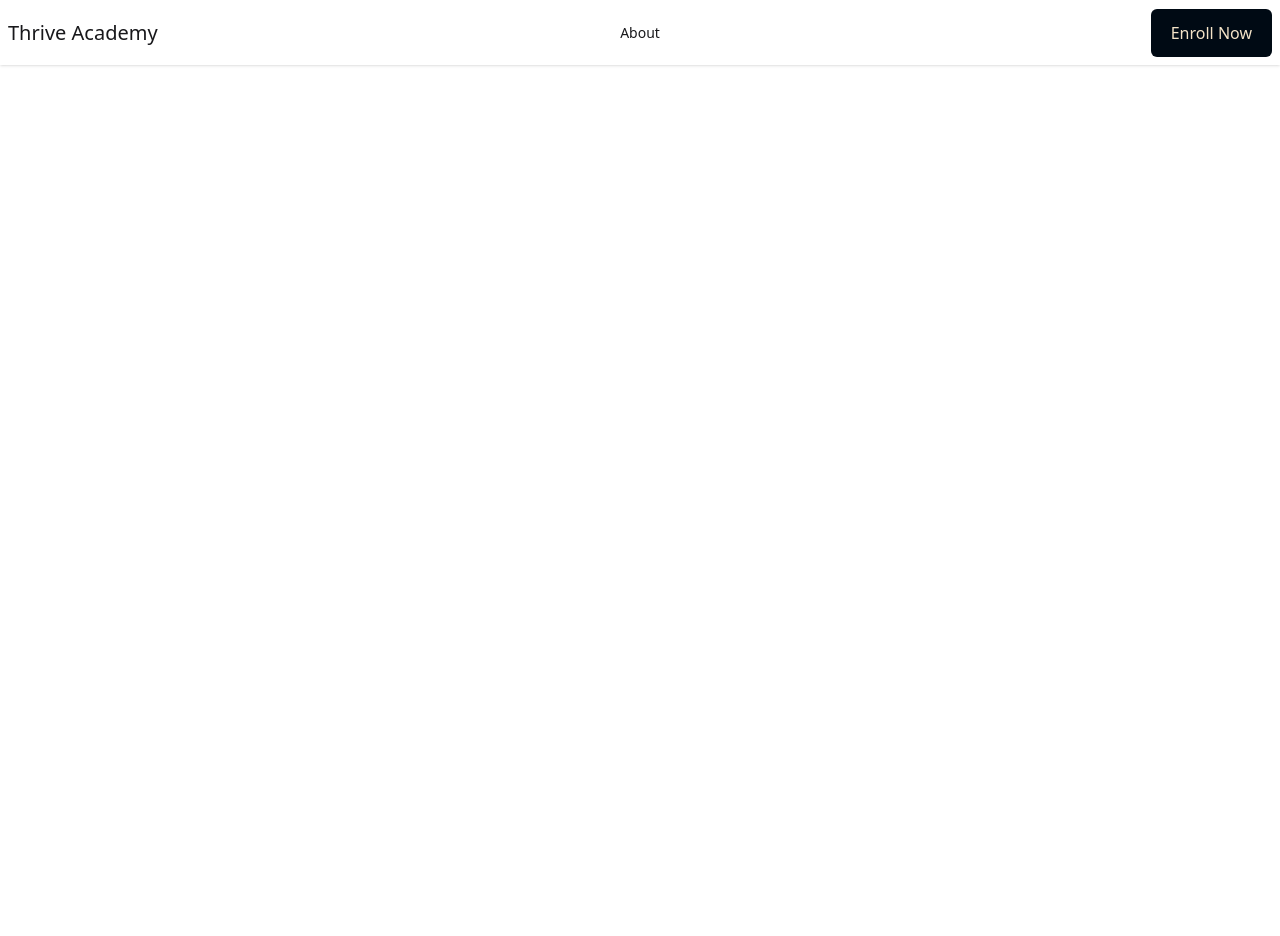
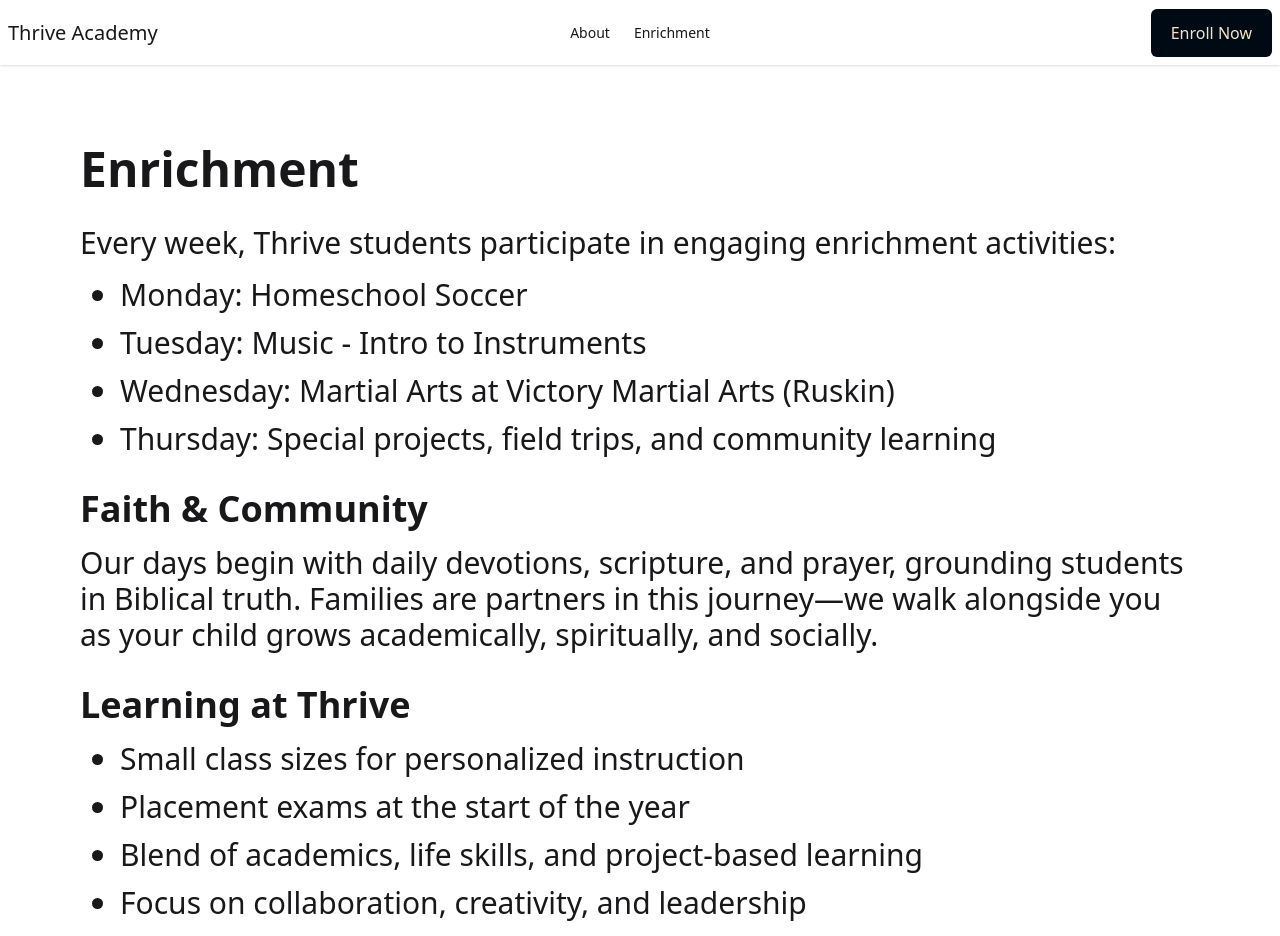
Before and after one commit to drethedevjs/thrive-academy, a Nuxt app: page /enrichment in a window 1280 px wide. Shown: the top 936 px of the page. Before the commit the page ends 800 px from the top, so only its background shows below. Built offline with nearby package versions, Linux system fonts and the light colour scheme.

Commit message:
Added Enrichment page.

```diff
--- a/app/components/Header.vue
+++ b/app/components/Header.vue
@@ -23,6 +23,7 @@
           class="menu menu-sm dropdown-content bg-base-100 rounded-box z-1 mt-3 w-52 p-2 shadow"
         >
           <li><NuxtLink to="about">About</NuxtLink></li>
+          <li><NuxtLink to="enrichment">Enrichment</NuxtLink></li>
         </ul>
       </div>
       <NuxtLink to="home" class="text-xl">Thrive Academy</NuxtLink>
@@ -30,6 +31,7 @@
     <div class="navbar-center hidden lg:flex">
       <ul class="menu menu-horizontal px-1">
         <li><NuxtLink to="about">About</NuxtLink></li>
+        <li><NuxtLink to="enrichment">Enrichment</NuxtLink></li>
       </ul>
     </div>
     <div class="navbar-end">
--- /dev/null
+++ b/app/pages/enrichment.vue
@@ -0,0 +1,42 @@
+<template>
+  <main class="ta-container">
+    <h1>Enrichment</h1>
+    <p class="lg:text-3xl text-xl mb-4">
+      Every week, Thrive students participate in engaging enrichment activities:
+    </p>
+    <ul class="mb-8">
+      <li>Monday: Homeschool Soccer</li>
+      <li>Tuesday: Music - Intro to Instruments</li>
+      <li>Wednesday: Martial Arts at Victory Martial Arts (Ruskin)</li>
+      <li>Thursday: Special projects, field trips, and community learning</li>
+    </ul>
+
+    <h2 class="lg:text-4xl text-2xl mb-4 font-bold">Faith & Community</h2>
+    <p class="lg:text-3xl text-xl mb-8">
+      Our days begin with daily devotions, scripture, and prayer, grounding
+      students in Biblical truth. Families are partners in this journey—we walk
+      alongside you as your child grows academically, spiritually, and socially.
+    </p>
+
+    <h2 class="lg:text-4xl text-2xl mb-4 font-bold">Learning at Thrive</h2>
+    <ul class="mb-8">
+      <li>Small class sizes for personalized instruction</li>
+      <li>Placement exams at the start of the year</li>
+      <li>Blend of academics, life skills, and project-based learning</li>
+      <li>Focus on collaboration, creativity, and leadership</li>
+      <li>"Confidence + Character + Academics = Thrive Student"</li>
+    </ul>
+  </main>
+</template>
+
+<style scoped>
+@reference "tailwindcss";
+
+ul {
+  @apply ml-10;
+}
+
+li {
+  @apply list-disc lg:text-3xl text-xl lg:mb-3 mb-2;
+}
+</style>
```
